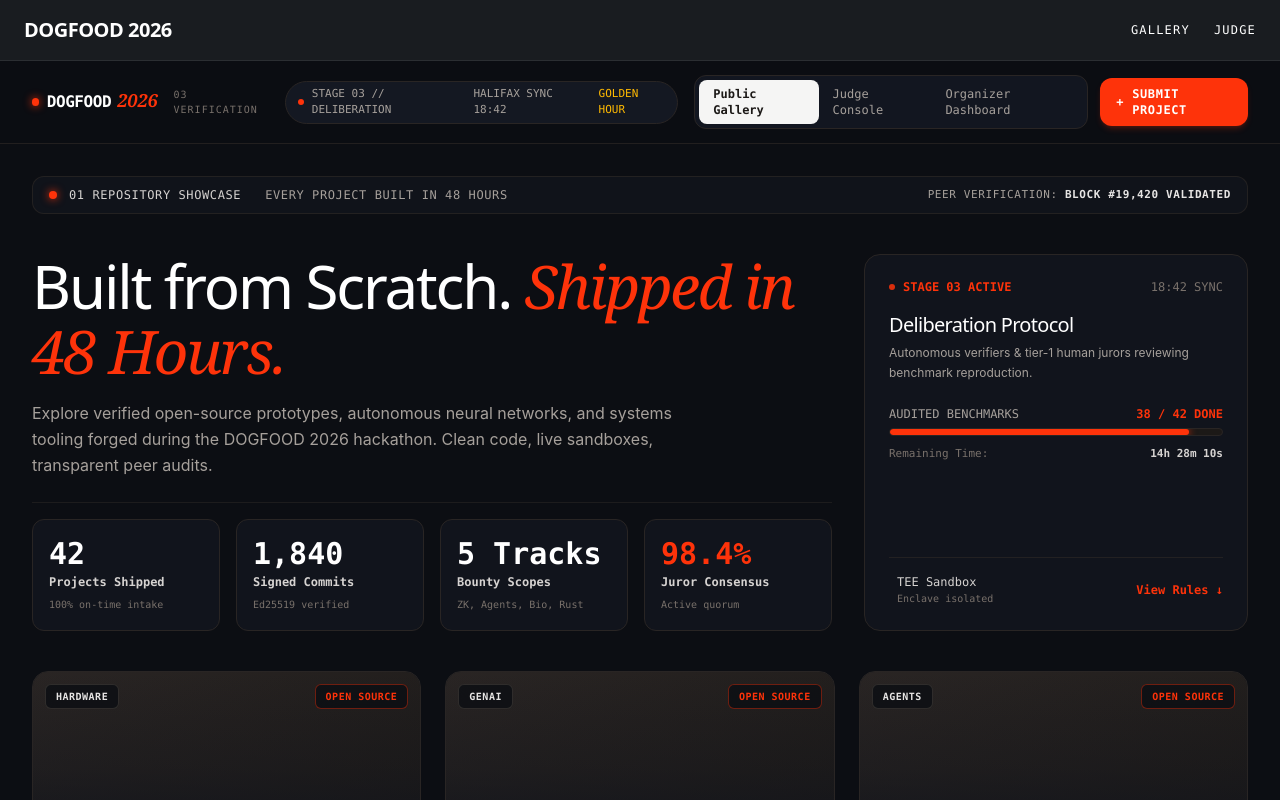
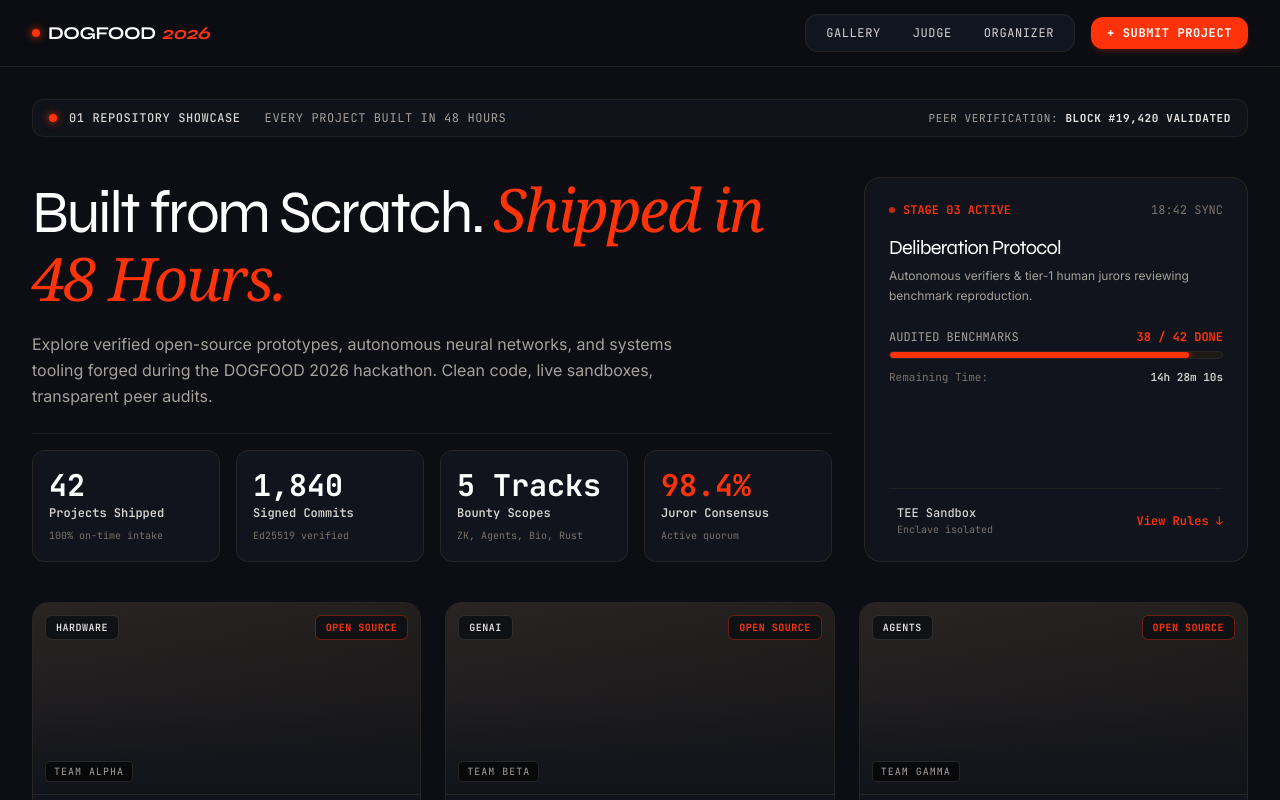
Before and after one commit to helplanes/dogfood-2026, a Next.js app: page /projects in a window 1280 px wide. Shown: the top 800 px of the page. Built offline with nearby package versions, Linux system fonts and the light colour scheme.

Commit message:
feat(ui): redesign global header with Syne and JetBrains Mono fonts

```diff
--- a/src/app/(public)/projects/[id]/page.tsx
+++ b/src/app/(public)/projects/[id]/page.tsx
@@ -44,7 +44,7 @@ export default async function ProjectDetailPage({
     <div className="min-h-screen bg-[#0c0e13] text-stone-100 antialiased selection:bg-[#fe330a]/30 selection:text-white flex flex-col font-sans">
 
       {/* Navigation Header */}
-      <header className="sticky top-0 z-50 bg-[#0c0e13]/90 backdrop-blur-md border-b border-stone-800/80 px-4 md:px-8 py-4 flex items-center justify-between">
+      <div className="bg-[#0c0e13]/50 border-b border-stone-800/50 px-4 md:px-8 py-4 flex items-center justify-between">
         <Link href="/projects" className="inline-flex items-center gap-2 text-xs font-mono uppercase tracking-wider text-stone-400 hover:text-[#fe330a] transition-colors">
           &larr; BACK TO GALLERY
         </Link>
@@ -53,7 +53,7 @@ export default async function ProjectDetailPage({
             VERIFICATION ID: <span className="text-stone-300">#{project.id}</span>
           </span>
         </div>
-      </header>
+      </div>
 
       <main className="flex-1 max-w-6xl mx-auto w-full px-4 md:px-8 py-10 space-y-12">
 
--- a/src/app/(public)/projects/page.tsx
+++ b/src/app/(public)/projects/page.tsx
@@ -39,66 +39,7 @@ export default async function PublicProjectGalleryPage() {
   return (
     <div className="min-h-screen bg-[#0c0e13] text-stone-100 antialiased selection:bg-[#fe330a]/30 selection:text-white flex flex-col font-sans">
 
-      {/*  Persistent Global Navigation Header  */}
-      <header className="sticky top-0 z-50 bg-[#0c0e13]/90 backdrop-blur-md border-b border-stone-800/80 px-4 md:px-8 py-3.5">
-        <div className="max-w-7xl mx-auto flex items-center justify-between gap-4">
 
-          {/* Logo & Protocol status */}
-          <div className="flex items-center gap-6">
-            <Link href="/" className="flex items-center gap-2">
-              <span className="h-2 w-2 rounded-full bg-[#fe330a] shadow-[0_0_8px_#fe330a]" />
-              <div className="flex items-baseline gap-1.5">
-                <span className="font-mono font-bold tracking-tight text-white text-base">DOGFOOD</span>
-                <span className="font-serif italic font-bold text-[#fe330a] text-lg leading-none">2026</span>
-              </div>
-              <span className="text-[10px] font-mono text-stone-500 uppercase tracking-widest pl-2 hidden sm:inline">
-                03  VERIFICATION
-              </span>
-            </Link>
-
-            <div className="hidden lg:flex items-center gap-2 px-3 py-1 rounded-full bg-[#141822] border border-stone-800 text-[11px] font-mono text-stone-400">
-              <span className="h-1.5 w-1.5 rounded-full bg-[#fe330a]" />
-              <span>STAGE 03 // DELIBERATION</span>
-              <span className="text-stone-600"></span>
-              <span>HALIFAX SYNC 18:42</span>
-              <span className="text-stone-600"></span>
-              <span className="text-amber-400">GOLDEN HOUR</span>
-            </div>
-          </div>
-
-          {/* Navigation Links & Action */}
-          <div className="flex items-center gap-3">
-            <nav className="hidden md:flex items-center p-1 rounded-xl bg-[#121620] border border-stone-800 text-xs font-mono">
-              <Link
-                href="/projects"
-                className="px-3.5 py-1.5 rounded-lg bg-stone-100 text-stone-900 font-bold"
-              >
-                Public Gallery
-              </Link>
-              <Link
-                href="/judge/dashboard"
-                className="px-3.5 py-1.5 rounded-lg text-stone-400 hover:text-white transition-colors"
-              >
-                Judge Console
-              </Link>
-              <Link
-                href="/organizer/dashboard"
-                className="px-3.5 py-1.5 rounded-lg text-stone-400 hover:text-white transition-colors"
-              >
-                Organizer Dashboard
-              </Link>
-            </nav>
-
-            <Link
-              href="/projects/new"
-              className="inline-flex items-center gap-2 px-4 py-2 rounded-xl bg-[#fe330a] hover:bg-[#ff4922] text-white text-xs font-mono font-bold uppercase tracking-wider transition-all shadow-md shadow-[#fe330a]/20"
-            >
-              <span>+</span>
-              Submit Project
-            </Link>
-          </div>
-        </div>
-      </header>
 
       {/*  Main Content Container  */}
       <main className="flex-1 max-w-7xl mx-auto w-full px-4 md:px-8 py-8 space-y-10">
--- a/src/app/globals.css
+++ b/src/app/globals.css
@@ -44,15 +44,18 @@
   /* Foreground */
   --color-foreground: #f8f9fc;
   --color-border: #e2e8f0;
+
+  --font-sans: var(--font-inter, Inter, sans-serif);
+  --font-mono: var(--font-jb-mono, "JetBrains Mono", monospace);
+  --font-syne: var(--font-syne, Syne, sans-serif);
 }
 
 :root {
-  font-family: Geist, "DM Sans", system-ui, -apple-system, sans-serif;
   background-color: var(--color-background);
   color: var(--color-foreground);
 }
 
 h1, h2, h3, h4, h5, h6 {
-  font-family: Syne, Geist, system-ui, -apple-system, sans-serif;
+  font-family: var(--font-syne, Syne, sans-serif);
   letter-spacing: -0.035em;
 }
--- a/src/app/layout.tsx
+++ b/src/app/layout.tsx
@@ -1,43 +1,64 @@
 import Link from "next/link";
 import type { ReactNode } from "react";
+import { Inter, JetBrains_Mono, Syne } from "next/font/google";
 import "./globals.css";
+
+const inter = Inter({ subsets: ["latin"], variable: "--font-inter" });
+const jbMono = JetBrains_Mono({ subsets: ["latin"], variable: "--font-jb-mono" });
+const syne = Syne({ subsets: ["latin"], variable: "--font-syne", weight: ["400", "700", "800"] });
 
 export const metadata = { title: "DOGFOOD Portal" };
 
 export default function RootLayout({ children }: { children: ReactNode }) {
   return (
-    <html lang="en">
-      <body className="min-h-screen bg-[#111318] text-[#f8f9fc] flex flex-col">
-        {/* App Header — DESIGN-4-HYBRID §3: surface-low bg, border-dark divider */}
-        <header className="bg-[#191c20] border-b border-white/[0.08] py-4 px-6">
-          <div className="max-w-7xl mx-auto flex items-center justify-between">
-            {/* Logo: Syne bold uppercase */}
-            <Link
-              href="/"
-              className="font-black uppercase tracking-tight text-xl text-white hover:text-[#fe330a] transition-colors"
-              style={{ fontFamily: "Syne, Geist, system-ui, sans-serif" }}
-            >
-              DOGFOOD 2026
+    <html lang="en" className={`${inter.variable} ${jbMono.variable} ${syne.variable}`}>
+      <body className="min-h-screen bg-[#0c0e13] text-[#f8f9fc] flex flex-col font-sans selection:bg-[#fe330a]/30">
+
+        {/* Global App Header */}
+        <header className="sticky top-0 z-50 bg-[#0c0e13]/90 backdrop-blur-md border-b border-stone-800/80 px-4 md:px-8 py-3.5 flex items-center justify-between shadow-sm">
+          <div className="flex items-center gap-6">
+            <Link href="/" className="flex items-center gap-2 group">
+              <span className="h-2 w-2 rounded-full bg-[#fe330a] shadow-[0_0_8px_#fe330a] group-hover:shadow-[0_0_12px_#fe330a] transition-all" />
+              <div className="flex items-baseline gap-1.5">
+                <span className="font-syne font-bold tracking-tight text-white text-lg">DOGFOOD</span>
+                <span className="font-syne italic font-bold text-[#fe330a] text-lg leading-none">2026</span>
+              </div>
             </Link>
-            {/* Nav: JetBrains Mono, small, uppercase, white → orange-red on hover */}
-            <nav className="flex items-center gap-6">
+          </div>
+
+          <div className="flex items-center gap-4">
+            <nav className="flex items-center p-1 rounded-xl bg-[#121620] border border-stone-800 text-xs font-mono">
               <Link
                 href="/projects"
-                className="text-xs font-mono uppercase tracking-widest text-white hover:text-[#fe330a] transition-colors"
+                className="px-4 py-1.5 rounded-lg text-stone-300 hover:text-white hover:bg-stone-800/50 transition-all uppercase tracking-wider"
               >
                 Gallery
               </Link>
               <Link
                 href="/judge/dashboard"
-                className="text-xs font-mono uppercase tracking-widest text-white hover:text-[#fe330a] transition-colors"
+                className="px-4 py-1.5 rounded-lg text-stone-300 hover:text-white hover:bg-stone-800/50 transition-all uppercase tracking-wider"
               >
                 Judge
               </Link>
-              {/* Future nav items: /dashboard, /organizer */}
+              <Link
+                href="/organizer/dashboard"
+                className="px-4 py-1.5 rounded-lg text-stone-300 hover:text-white hover:bg-stone-800/50 transition-all uppercase tracking-wider"
+              >
+                Organizer
+              </Link>
             </nav>
+
+            <Link
+              href="/projects/new"
+              className="hidden sm:inline-flex items-center gap-2 px-4 py-2 rounded-xl bg-[#fe330a] hover:bg-[#ff4922] text-white text-xs font-mono font-bold uppercase tracking-wider transition-all shadow-md shadow-[#fe330a]/20"
+            >
+              <span>+</span>
+              Submit Project
+            </Link>
           </div>
         </header>
-        <div className="flex-1">
+
+        <div className="flex-1 flex flex-col">
           {children}
         </div>
       </body>
```
